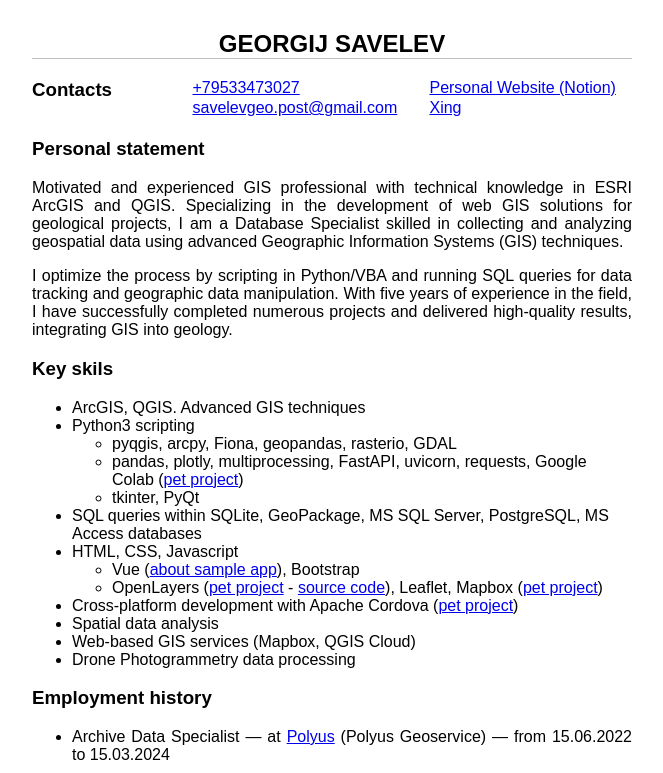
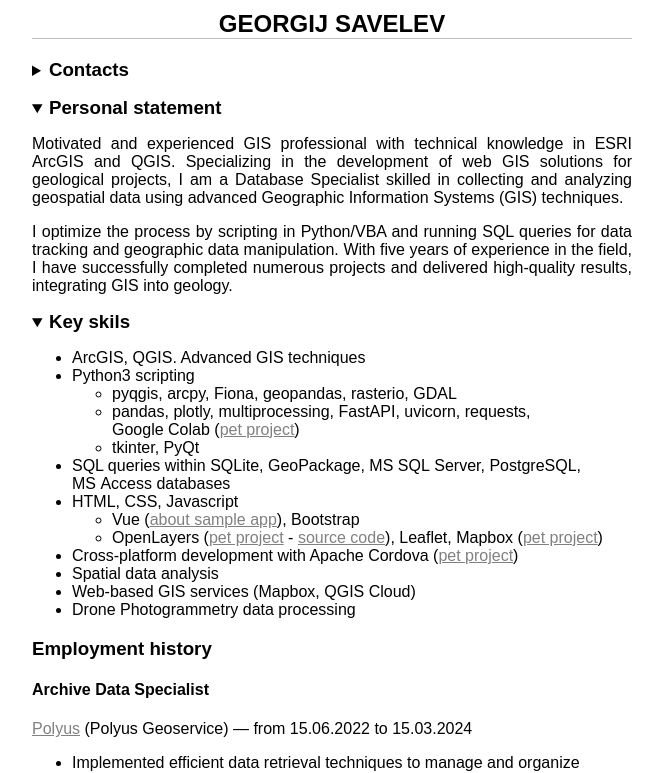
Before and after one commit to SavelevGeo/SavelevGeo, a plain HTML site: page index.html in a window 1280 px wide. Shown: the top 773 px of the page, without its empty margins (308-971 px from the left). Drawn offline with Linux system fonts and the light colour scheme.

Commit message:
switch to summary/details

```diff
--- a/index.html
+++ b/index.html
@@ -4,41 +4,57 @@
 <link rel="stylesheet" href="style.css">
 </head>
 <h2 id="georgij-savelev">GEORGIJ SAVELEV</h2>
-<section class="contacts">
-<h3 id="contacts">Contacts</h3>
+<details class="contacts">
+<summary>
+<h3>
+Contacts
+</h3>
+<p></summary></p>
 <ul>
+<li><a href="mailto:savelevgeo.post@gmail.com">savelevgeo.post@gmail.com</a></li>
 <li><a href="https://t.me/+79533473027">+79533473027</a></li>
-<li><a href="mailto:savelevgeo.post@gmail.com">savelevgeo.post@gmail.com</a></li>
 <li><a href="https://savelevgeo.notion.site/GEORGIJ-SAVELEV-6a3dd718ea0a4fb5b68941b5442fb678?pvs=4">Personal Website (Notion)</a></li>
 <li><a href="https://www.xing.com/profile/Georgii_Savelev/web_profiles">Xing</a></li>
 </ul>
-</section>
-<h3 id="personal-statement">Personal statement</h3>
+</details>
+<details open>
+<summary>
+<h3>
+Personal statement
+</h3>
+<p></summary></p>
 <p>Motivated and experienced GIS professional with technical knowledge in ESRI ArcGIS and QGIS. Specializing in the development of web GIS solutions for geological projects, I am a Database Specialist skilled in collecting and analyzing geospatial data using advanced Geographic Information Systems (GIS) techniques.</p>
 <p>I optimize the process by scripting in Python/VBA and running SQL queries for data tracking and geographic data manipulation. With five years of experience in the field, I have successfully completed numerous projects and delivered high-quality results, integrating GIS into geology.</p>
-<h3 id="key-skils">Key skils</h3>
+</details>
+<details open>
+<summary>
+<h3>
+Key skils
+</h3>
+<p></summary></p>
 <ul>
-<li>ArcGIS, QGIS. Advanced GIS techniques</li>
+<li>ArcGIS, QGIS. Advanced GIS techniques</li>
 <li>Python3 scripting
 <ul>
 <li>pyqgis, arcpy, Fiona, geopandas, rasterio, GDAL</li>
-<li>pandas, plotly, multiprocessing, FastAPI, uvicorn, requests, Google Colab (<a href="https://github.com/SavelevGeo/ics_lookup">pet project</a>)</li>
+<li>pandas, plotly, multiprocessing, FastAPI, uvicorn, requests, Google Colab (<a href="https://github.com/SavelevGeo/ics_lookup">pet project</a>)</li>
 <li>tkinter, PyQt</li>
 </ul></li>
-<li>SQL queries within SQLite, GeoPackage, MS SQL Server, PostgreSQL, MS Access databases</li>
+<li>SQL queries within SQLite, GeoPackage, MS SQL Server, PostgreSQL, MS Access databases</li>
 <li>HTML, CSS, Javascript
 <ul>
-<li>Vue (<a href="https://www.notion.so/savelevgeo/58c9ade28857400586f03edd1f9b3a19?v=9953fe4674f8466398ce99afe3ce26ac">about sample app</a>), Bootstrap</li>
-<li>OpenLayers (<a href="https://bugiswebgeoref.netlify.app/">pet project</a> - <a href="https://github.com/SavelevGeo/SelfGeoRef">source code</a>), Leaflet, Mapbox (<a href="https://savelevgeo.github.io/geovacancies-map/">pet project</a>)</li>
+<li>Vue (<a href="https://www.notion.so/savelevgeo/58c9ade28857400586f03edd1f9b3a19?v=9953fe4674f8466398ce99afe3ce26ac">about sample app</a>), Bootstrap</li>
+<li>OpenLayers (<a href="https://bugiswebgeoref.netlify.app/">pet project</a> - <a href="https://github.com/SavelevGeo/SelfGeoRef">source code</a>), Leaflet, Mapbox (<a href="https://savelevgeo.github.io/geovacancies-map/">pet project</a>)</li>
 </ul></li>
-<li>Cross-platform development with Apache Cordova (<a href="https://github.com/SavelevGeo/ghandy">pet project</a>)</li>
+<li>Cross-platform development with Apache Cordova (<a href="https://github.com/SavelevGeo/ghandy">pet project</a>)</li>
 <li>Spatial data analysis</li>
 <li>Web-based GIS services (Mapbox, QGIS Cloud)</li>
 <li>Drone Photogrammetry data processing</li>
 </ul>
+</details>
 <h3 id="employment-history">Employment history</h3>
-<ul>
-<li><p>Archive Data Specialist — at <a href="https://polyus.com/en/">Polyus</a> (Polyus Geoservice) — from 15.06.2022 to 15.03.2024</p>
+<h4 id="archive-data-specialist">Archive Data Specialist</h4>
+<p><a href="https://polyus.com/en/">Polyus</a> (Polyus Geoservice) — from 15.06.2022 to 15.03.2024</p>
 <ul>
 <li>Implemented efficient data retrieval techniques to manage and organize geological research and literature data, resulting in a 45% reduction in search time for geologists</li>
 <li>Utilized ArcGIS-ESRI to analyze archive data for specified areas, showcasing GIS experience.</li>
@@ -47,6 +63,5 @@
 <li>Utilized GIS experience to create user-friendly database templates, manage geospatial data, and prepare basemaps for field data collection using Qfield.</li>
 <li>Offered expert guidance to field geologists in Qfield and QGIS, facilitating precise geospatial data manipulation, cartographic outputs, and calculated rasters.</li>
 <li>Employed GIS software to accurately model drainage basins, utilizing geospatial applications for dataset creation and clear communication of results.</li>
-</ul></li>
 </ul>
 </html>
--- a/style.css
+++ b/style.css
@@ -6,12 +6,37 @@ body {
 
 h2 {
   text-align: center;
-  margin-top: 30px;
+  margin-top: 10px;
   border-bottom: 1px solid rgb(0 0 0 / 25%);
+}
+
+summary h3 {
+  display: inline;
+  user-select: none;
 }
 
 p {
   text-align: justify;
+}
+
+/* unvisited link */
+a:link {
+  color: gray;
+}
+
+/* visited link */
+a:visited {
+  color: gray;
+}
+
+/* mouse over link */
+a:hover {
+  color: lightgray;
+}
+
+/* selected link */
+a:active {
+  color: lightgray;
 }
 
 .contacts {
@@ -19,17 +44,19 @@ p {
   grid-template-columns: auto auto;
 }
 
-.contacts h3 {
-  margin-top: 0;
-}
-
 .contacts ul {
   display: grid;
   grid-template-columns: auto auto;
+  column-gap: 25px;
   justify-content: space-around;
   list-style-type: none;
   padding: 0;
   margin: 0;
+  margin-bottom: 15px;
+}
+
+.contacts li {
+  text-align: left;
 }
 
 .contacts li:nth-of-type(1) {
```
Also changed, not shown: 1 other file.
